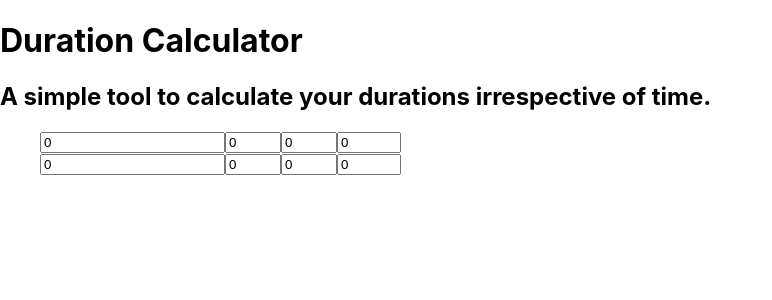
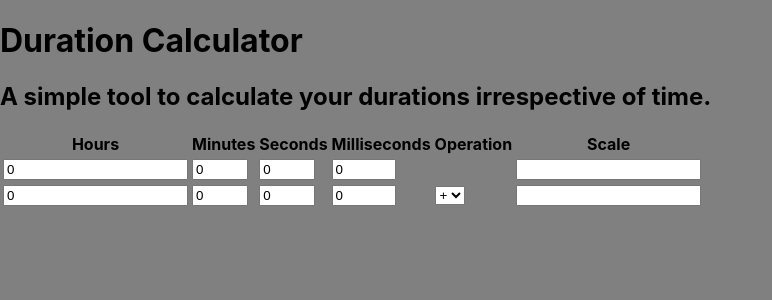
Before and after one commit to adnanian/duration-calculator, a React (Create React App) app: page / in a window 1280 px wide. Shown: the top 300 px of the page, without its empty margins (0-772 px from the left). Built offline with nearby package versions, Linux system fonts and the light colour scheme.

Commit message:
Convert input list to input table, create plus, minus duration methods

```diff
--- a/src/App.tsx
+++ b/src/App.tsx
@@ -1,5 +1,6 @@
 import React, { ChangeEvent, useState } from 'react';
-import Duration from './Duration';
+import Duration from './durationTools';
+import InputRow from './components/InputRow';
 
 function App() {
   const MIN_ROW_SIZE: number = 2;
@@ -8,9 +9,6 @@ function App() {
   const [durations, setDurations] = useState<Duration[]>(
     new Array(MIN_ROW_SIZE).fill(null).map(() => new Duration(0, 0, 0, 0))
   );
-
-  console.log(durations);
-  console.log(Duration.idIncrement);
 
 
   const handleChange = (e: ChangeEvent<HTMLInputElement>): void => {
@@ -22,7 +20,7 @@ function App() {
         const fieldName: string = e.target.id.substring(0, e.target.id.indexOf('-'));
 
         // Create a new Duration object with updated field
-        const newDuration = { ...duration };
+        const newDuration = duration.clone();
 
         // Use type assertion to ensure fieldName is a valid key of Duration
         newDuration[fieldName as DurationField] = Number(e.target.value);  // Assuming value needs to be a number
@@ -32,49 +30,13 @@ function App() {
         return duration;
       }
     });
-
     setDurations(newDurations);
+    console.log('Handlechange working.');
   };
 
   const durationRows = durations.map((duration: Duration) => {
     return (
-      <div key={duration.id}>
-        <input
-          id={`hours-${duration.id}`}
-          type="number"
-          min="0"
-          step="1"
-          value={duration.hours}
-          onChange={handleChange}
-        />
-        <input
-          id={`minutes-${duration.id}`}
-          type="number"
-          min="0"
-          max="59"
-          step="1"
-          value={duration.minutes}
-          onChange={handleChange}
-        />
-        <input
-          id={`seconds-${duration.id}`}
-          type="number"
-          min="0"
-          max="59"
-          step="1"
-          value={duration.seconds}
-          onChange={handleChange}
-        />
-        <input
-          id={`milliseconds-${duration.id}`}
-          type="number"
-          min="0"
-          max="999"
-          step="1"
-          value={duration.milliseconds}
-          onChange={handleChange}
-        />
-      </div>
+      <InputRow key={duration.id} duration={duration} onChange={handleChange}/>
     );
   })
 
@@ -82,9 +44,21 @@ function App() {
     <main>
       <h1>Duration Calculator</h1>
       <h2>A simple tool to calculate your durations irrespective of time.</h2>
-      <ul>
-        {durationRows}
-      </ul>
+      <table>
+        <thead>
+          <tr>
+            <th>Hours</th>
+            <th>Minutes</th>
+            <th>Seconds</th>
+            <th>Milliseconds</th>
+            <th>Operation</th>
+            <th>Scale</th>
+          </tr>
+        </thead>
+        <tbody>
+          {durationRows}
+        </tbody>
+      </table>
     </main>
   );
 }
--- a/src/Duration.ts
+++ /dev/null
@@ -1,43 +0,0 @@
-class Duration {
-    hours: number;
-    minutes: number;
-    seconds: number;
-    milliseconds: number;
-    id: number;
-
-    // CONSTRAINTS AND VALIDATION
-    private static readonly MAX_MINUTE_VALUE: number = 59;
-    private static readonly MAX_SECOND_VALUE: number = 59;
-    private static readonly MILLI_VALUE_LIMIT: number = 1000;
-
-    // CONVERSIONS
-    private static readonly MILLIS_TO_SECONDS: number = 1000;
-    private static readonly SECONDS_TO_MINUTES: number = 60;
-    private static readonly MINUTES_TO_HOURS: number = 60;
-
-    static idIncrement: number = 0;
-
-    constructor(hours: number, minutes: number, seconds: number, milliseconds: number) {
-        if (!Number.isInteger(hours) || hours < 0) {
-            throw new Error("Hours must be a non-negative integer.");
-        }
-        if (!Number.isInteger(minutes) || minutes < 0 || minutes > Duration.MAX_MINUTE_VALUE) {
-            throw new Error("Minutes must be an integer between 0 and 59.");
-        }
-        if (!Number.isInteger(seconds) || seconds < 0 || seconds > Duration.MAX_SECOND_VALUE) {
-            throw new Error("Seconds must be an integer between 0 and 59.");
-        }
-        if (milliseconds < 0 || milliseconds >= Duration.MILLI_VALUE_LIMIT) {
-            throw new Error("Milliseconds must be between 0 (inclusive) and 1000 (exclusive)");
-        }
-
-        this.hours = hours;
-        this.minutes = minutes;
-        this.seconds = seconds;
-        this.milliseconds = milliseconds;
-        this.id = Duration.idIncrement;
-        ++Duration.idIncrement;
-    }
-}
-
-export default Duration;
--- /dev/null
+++ b/src/components/InputRow.tsx
@@ -0,0 +1,79 @@
+import React, { ChangeEventHandler } from "react";
+import Duration from "../durationTools";
+
+interface DurationInputRow {
+    duration: Duration,
+    onChange: ChangeEventHandler<HTMLInputElement>
+}
+
+const InputRow: React.FC<DurationInputRow> = ({ duration, onChange }) => {
+
+    console.log("Current duration id: ", duration.id);
+
+    return (
+        <tr>
+            <td>
+                <input
+                    id={`hours-${duration.id}`}
+                    type="number"
+                    min="0"
+                    step="1"
+                    value={duration.hours}
+                    onChange={onChange}
+                />
+            </td>
+            <td>
+                <input
+                    id={`minutes-${duration.id}`}
+                    type="number"
+                    min="0"
+                    max="59"
+                    step="1"
+                    value={duration.minutes}
+                    onChange={onChange}
+                />
+            </td>
+            <td>
+                <input
+                    id={`seconds-${duration.id}`}
+                    type="number"
+                    min="0"
+                    max="59"
+                    step="1"
+                    value={duration.seconds}
+                    onChange={onChange}
+                />
+            </td>
+            <td>
+                <input
+                    id={`milliseconds-${duration.id}`}
+                    type="number"
+                    min="0"
+                    max="999"
+                    step="1"
+                    value={duration.milliseconds}
+                    onChange={onChange}
+                />
+            </td>
+            <td>
+                {
+                    duration.id === 0 ? null : (
+                        <select>
+                            <option value='+'>+</option>
+                            <option value='-'>-</option>
+                        </select>
+                    )
+                }
+            </td>
+            <td>
+                <input
+                    type="number"
+                    step="0.001"
+                    readOnly
+                />
+            </td>
+        </tr>
+    );
+};
+
+export default InputRow;
--- /dev/null
+++ b/src/components/Loading.tsx
@@ -0,0 +1,3 @@
+export default function Loading() {
+    return <h1>Loading...</h1>
+}
--- /dev/null
+++ b/src/durationTools.ts
@@ -0,0 +1,100 @@
+interface ArithmeticOperation {
+    symbol: '+' | '-' | '×' | '÷';
+    function: Function;
+}
+
+class Duration {
+    hours: number;
+    minutes: number;
+    seconds: number;
+    milliseconds: number;
+    id: number;
+
+    // CONSTRAINTS AND VALIDATION
+    private static readonly MAX_MINUTE_VALUE: number = 59;
+    private static readonly MAX_SECOND_VALUE: number = 59;
+    private static readonly MILLI_VALUE_LIMIT: number = 1000;
+
+    // CONVERSIONS
+    private static readonly MILLIS_TO_SECONDS: number = 1000;
+    private static readonly SECONDS_TO_MINUTES: number = 60;
+    private static readonly MINUTES_TO_HOURS: number = 60;
+
+    static idIncrement: number = 0;
+
+    private readonly operationMap = Object.freeze({
+        '+': this.plus.bind(this),
+        '-': this.minus.bind(this)
+    });
+
+    constructor(hours: number, minutes: number, seconds: number, milliseconds: number) {
+        if (!Number.isInteger(hours) || hours < 0) {
+            throw new Error("Hours must be a non-negative integer.");
+        }
+        if (!Number.isInteger(minutes) || minutes < 0 || minutes > Duration.MAX_MINUTE_VALUE) {
+            throw new Error("Minutes must be an integer between 0 and 59.");
+        }
+        if (!Number.isInteger(seconds) || seconds < 0 || seconds > Duration.MAX_SECOND_VALUE) {
+            throw new Error("Seconds must be an integer between 0 and 59.");
+        }
+        if (milliseconds < 0 || milliseconds >= Duration.MILLI_VALUE_LIMIT) {
+            throw new Error("Milliseconds must be between 0 (inclusive) and 1000 (exclusive)");
+        }
+
+        this.hours = hours;
+        this.minutes = minutes;
+        this.seconds = seconds;
+        this.milliseconds = milliseconds;
+        this.id = Duration.idIncrement++;
+    }
+
+    /**
+     * TODO
+     *
+     * @param durationToAdd
+     * @returns
+     */
+    plus(durationToAdd: Duration): Duration {
+        // Add the milliseconds place, carry the 1 to minutes if sum >= 1000.
+        const millisSum: number = this.milliseconds + durationToAdd.milliseconds;
+        const millisPlace: number = millisSum % Duration.MILLIS_TO_SECONDS;
+        // Add the seconds place, carry the 1 to minutes if sum >= 60.
+        const secondsSum: number = Math.floor(millisSum / Duration.MILLIS_TO_SECONDS) + this.seconds + durationToAdd.seconds;
+        const secondsPlace: number = secondsSum % Duration.SECONDS_TO_MINUTES;
+        // Add the minutes place, carry the 1 to hours if sum >= 60.
+        const minutesSum: number = Math.floor(secondsSum / Duration.SECONDS_TO_MINUTES) + this.minutes + durationToAdd.minutes;
+        const minutesPlace: number = minutesSum % Duration.MINUTES_TO_HOURS;
+        // Add the hours place.
+        const hoursPlace: number = Math.floor(minutesSum / Duration.MINUTES_TO_HOURS) + this.hours + durationToAdd.hours;
+        return new Duration(hoursPlace, minutesPlace, secondsPlace, millisPlace);
+    }
+
+    /**
+     *
+     * @param durationToSubtract
+     * @returns
+     */
+    minus(durationToSubtract: Duration): Duration {
+        // Subtract the milliseconds place, borrow a full second if difference < 0.
+        const millisDiff = this.milliseconds - durationToSubtract.milliseconds;
+        const millisPlace = millisDiff >= 0 ? millisDiff : millisDiff + Duration.MILLIS_TO_SECONDS;
+        // Subtract the seconds place, borrow a full minute, if difference < 0.
+        const secondsDiff = this.seconds - Math.floor(millisDiff / Duration.MILLIS_TO_SECONDS) - durationToSubtract.seconds;
+        const secondsPlace = secondsDiff >= 0 ? secondsDiff : secondsDiff + Duration.SECONDS_TO_MINUTES;
+        // Subtract the minutes place, borrow a full hour, if difference < 0.
+        const minutesDiff = this.minutes - Math.floor(secondsDiff / Duration.SECONDS_TO_MINUTES) - durationToSubtract.minutes;
+        const minutesPlace = minutesDiff >= 0 ? minutesDiff : minutesDiff + Duration.MINUTES_TO_HOURS;
+        // Subtract the hours place.
+        const hoursPlace = this.hours - Math.floor(minutesDiff / Duration.MINUTES_TO_HOURS) - durationToSubtract.hours;
+        return new Duration(hoursPlace, minutesPlace, secondsPlace, millisPlace);
+    }
+
+    // Cloning method for deep copy
+    clone() {
+        const cloned = new Duration(this.hours, this.minutes, this.seconds, this.milliseconds);
+        cloned.id = this.id; // Retain the same ID
+        return cloned;
+    }
+}
+
+export default Duration;
--- a/src/index.css
+++ b/src/index.css
@@ -1,5 +1,6 @@
 body {
   margin: 0;
+  background-color: gray;
   font-family: -apple-system, BlinkMacSystemFont, 'Segoe UI', 'Roboto', 'Oxygen',
     'Ubuntu', 'Cantarell', 'Fira Sans', 'Droid Sans', 'Helvetica Neue',
     sans-serif;
--- a/src/index.tsx
+++ b/src/index.tsx
@@ -3,14 +3,15 @@ import ReactDOM from 'react-dom/client';
 import './index.css';
 import App from './App';
 import reportWebVitals from './reportWebVitals';
+import Loading from './components/Loading';
 
 const root = ReactDOM.createRoot(
   document.getElementById('root') as HTMLElement
 );
 root.render(
-  <React.StrictMode>
+  <React.Suspense fallback={<Loading/>}>
     <App />
-  </React.StrictMode>
+  </React.Suspense>
 );
 
 // If you want to start measuring performance in your app, pass a function
```
